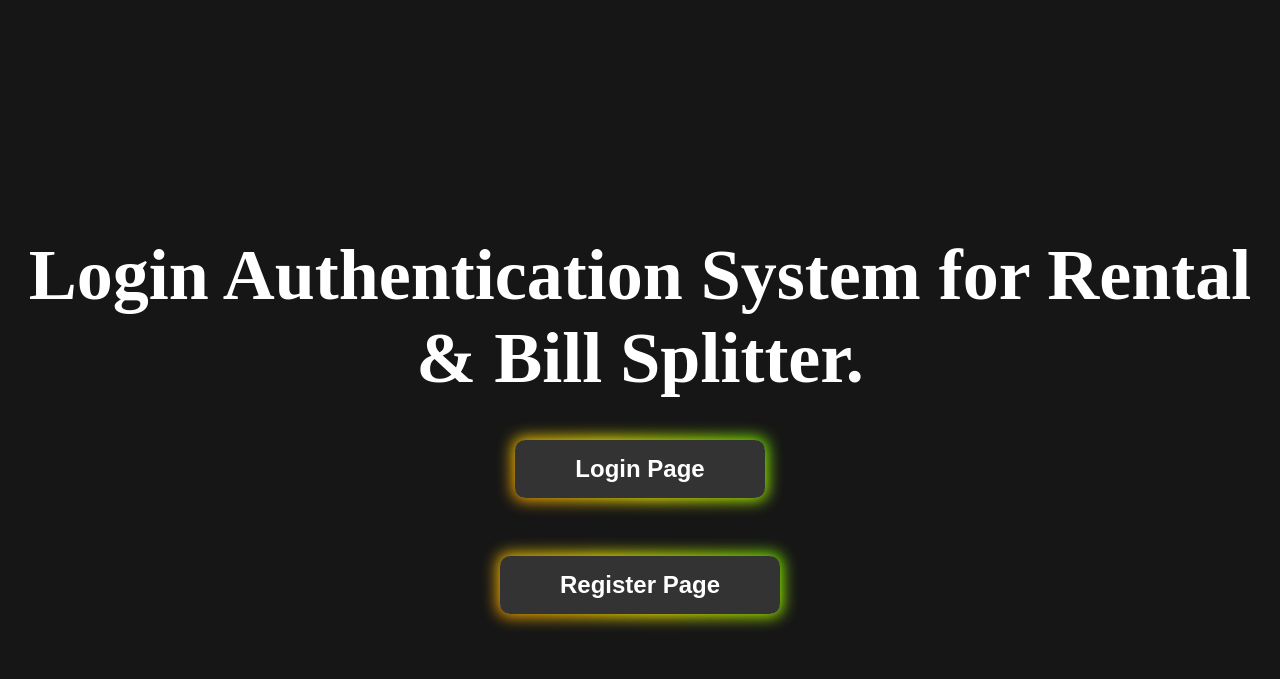
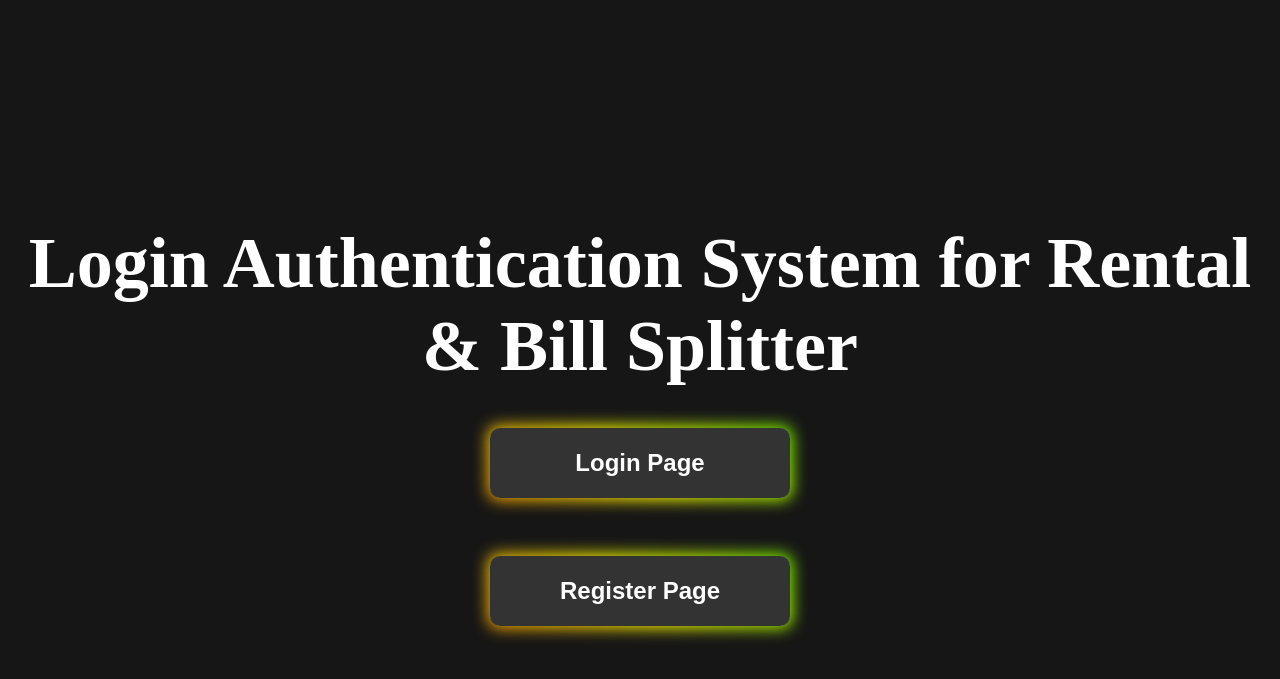
Before and after one commit to Pagalavan0799/GitExcercise-Group-7, a Flask app: page / in a window 1280 px wide. Shown: the top 679 px of the page. Run offline with Flask 3, Linux system fonts and the light colour scheme.

Commit message:
fixed button not align together

```diff
--- a/static/style.css
+++ b/static/style.css
@@ -39,6 +39,11 @@ h1{
     position: relative;
     z-index: 0;
     border-radius: 12px;
+    display: inline-flex;
+    justify-content: center;
+    align-items: center;
+    width: 300px;
+    height: 70px;
 }
 .btn::after {
     content: "";
--- a/templates/home.html
+++ b/templates/home.html
@@ -7,7 +7,7 @@
     <title>Home</title>
 </head>
 <body>
-    <h1>Login Authentication System for Rental & Bill Splitter.</h1>
+    <h1>Login Authentication System for Rental & Bill Splitter</h1>
     <button class="btn">
         <a href="{{url_for('login')}}">Login Page</a>
     </button><br>
```
